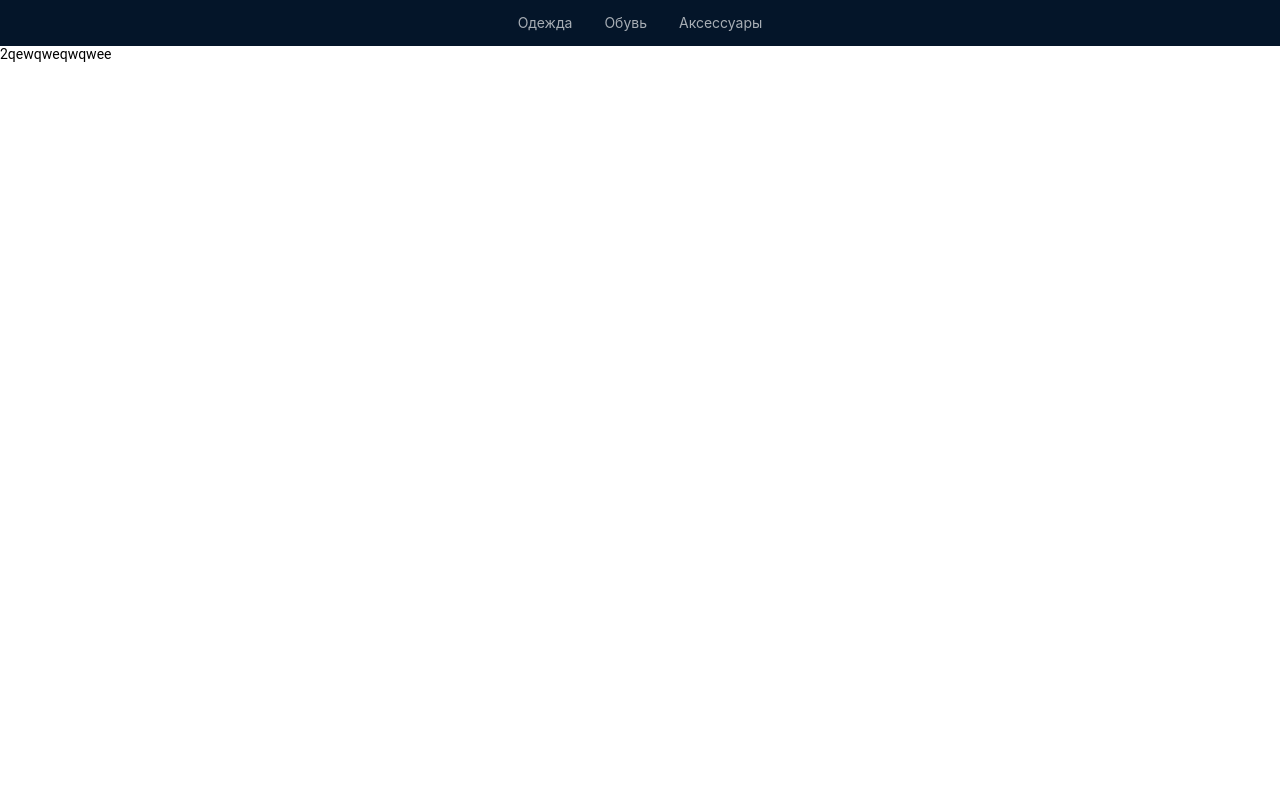
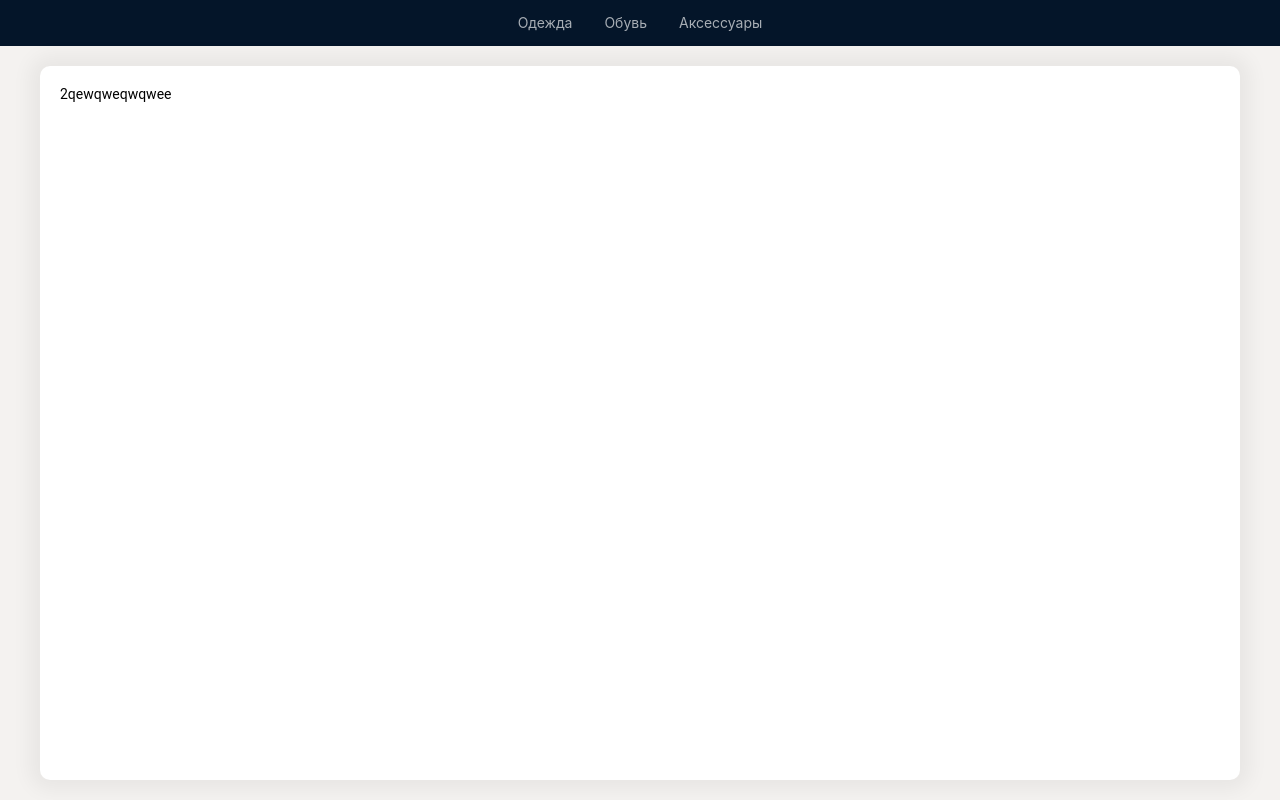
Before and after one commit to krilpil/itbe-store, a Next.js app: page / in a window 1280 px wide. Built offline with nearby package versions, Linux system fonts and the light colour scheme.

Commit message:
feat: Добавлен компонент Layout

```diff
--- a/next.config.js
+++ b/next.config.js
@@ -1,6 +1,9 @@
 /** @type {import('next').NextConfig} */
 const nextConfig = {
   reactStrictMode: true,
-}
+  compiler: {
+    styledComponents: true,
+  },
+};
 
-module.exports = nextConfig
+module.exports = nextConfig;
--- a/src/app/theme/model/ defaultTheme.d.ts
+++ b/src/app/theme/model/ defaultTheme.d.ts
@@ -8,5 +8,9 @@ declare module "styled-components" {
       maxLaptops: number;
       maxDesktops: number;
     };
+    colors: {
+      lightGray: string;
+      white: string;
+    };
   }
 }
--- a/src/app/theme/ui/DefaultTheme.ts
+++ b/src/app/theme/ui/DefaultTheme.ts
@@ -8,6 +8,10 @@ const theme: DefaultTheme = {
     maxLaptops: ScreenBreakpoints.maxLaptops,
     maxDesktops: ScreenBreakpoints.maxDesktops,
   },
+  colors: {
+    lightGray: "#f4f2f0",
+    white: "#ffffff",
+  },
 };
 
 export default theme;
--- a/src/app/theme/ui/GlobalStyles.tsx
+++ b/src/app/theme/ui/GlobalStyles.tsx
@@ -7,6 +7,7 @@ const GlobalStyle = createGlobalStyle`
     font-family: 'Roboto', sans-serif;
     font-size: 14px;
     font-weight: 400;
+    background-color: ${({ theme }) => theme.colors.lightGray};
   }
 
   /* Reset and base styles  */
--- a/src/pages/_document.tsx
+++ b/src/pages/_document.tsx
@@ -2,8 +2,10 @@ import { Html, Head, Main, NextScript } from "next/document";
 
 export default function Document() {
   return (
-    <Html lang="en">
-      <Head />
+    <Html lang="ru">
+      <Head>
+        <link rel="icon" href="/favicon.ico" />
+      </Head>
       <body>
         <Main />
         <NextScript />
--- a/src/pages/index.tsx
+++ b/src/pages/index.tsx
@@ -1,20 +1,16 @@
 import Head from "next/head";
 import Home from "@screens/home";
-import Header from "@widgets/header";
+import Layout from "@widgets/layout";
 
 const HomePage = () => {
   return (
     <>
       <Head>
-        <title>Create Next App</title>
-        <meta name="description" content="Generated by create next app" />
-        <meta name="viewport" content="width=device-width, initial-scale=1" />
-        <link rel="icon" href="/favicon.ico" />
+        <title>Главная - ITBE</title>
       </Head>
-      <Header />
-      <main>
+      <Layout>
         <Home />
-      </main>
+      </Layout>
     </>
   );
 };
--- a/src/widgets/header/index.ts
+++ /dev/null
@@ -1,3 +0,0 @@
-import Header from "./ui/header";
-
-export default Header;
--- /dev/null
+++ b/src/widgets/layout/index.ts
@@ -0,0 +1,3 @@
+import Layout from "./ui/layout";
+
+export default Layout;
--- a/src/widgets/header/ui/header.tsx
+++ b/src/widgets/layout/ui/header/index.tsx
@@ -1,7 +1,7 @@
-import { SHeader, SWrapper } from "@widgets/header/ui/header.styles";
 import Menu from "@features/menu";
+import { SHeader, SWrapper } from "./header.styles";
 
-const Header = () => {
+const Index = () => {
   return (
     <SWrapper>
       <SHeader>
@@ -11,4 +11,4 @@ const Header = () => {
   );
 };
 
-export default Header;
+export default Index;
--- /dev/null
+++ b/src/widgets/layout/ui/layout.style.ts
@@ -0,0 +1,17 @@
+import styled from "styled-components";
+
+export const SWrapper = styled.main`
+  display: flex;
+  justify-content: center;
+  min-height: calc(100vh - 46px);
+`;
+
+export const SMain = styled.div`
+  max-width: ${({ theme }) => theme.breakpoints.maxDesktops}px;
+  width: 100%;
+  margin: 20px;
+  padding: 20px;
+  border-radius: 10px;
+  background-color: ${({ theme }) => theme.colors.white};
+  box-shadow: 0 0 20px 10px rgb(0, 0, 0, 0.05);
+`;
--- /dev/null
+++ b/src/widgets/layout/ui/layout.tsx
@@ -0,0 +1,16 @@
+import { PropsWithChildren } from "react";
+import Header from "./header";
+import { SMain, SWrapper } from "./layout.style";
+
+const Layout = ({ children }: PropsWithChildren) => {
+  return (
+    <>
+      <Header />
+      <SWrapper>
+        <SMain>{children}</SMain>
+      </SWrapper>
+    </>
+  );
+};
+
+export default Layout;
```
Also changed, not shown: src/widgets/layout/ui/header/header.styles.ts (renamed from src/widgets/header/ui/header.styles.ts).
